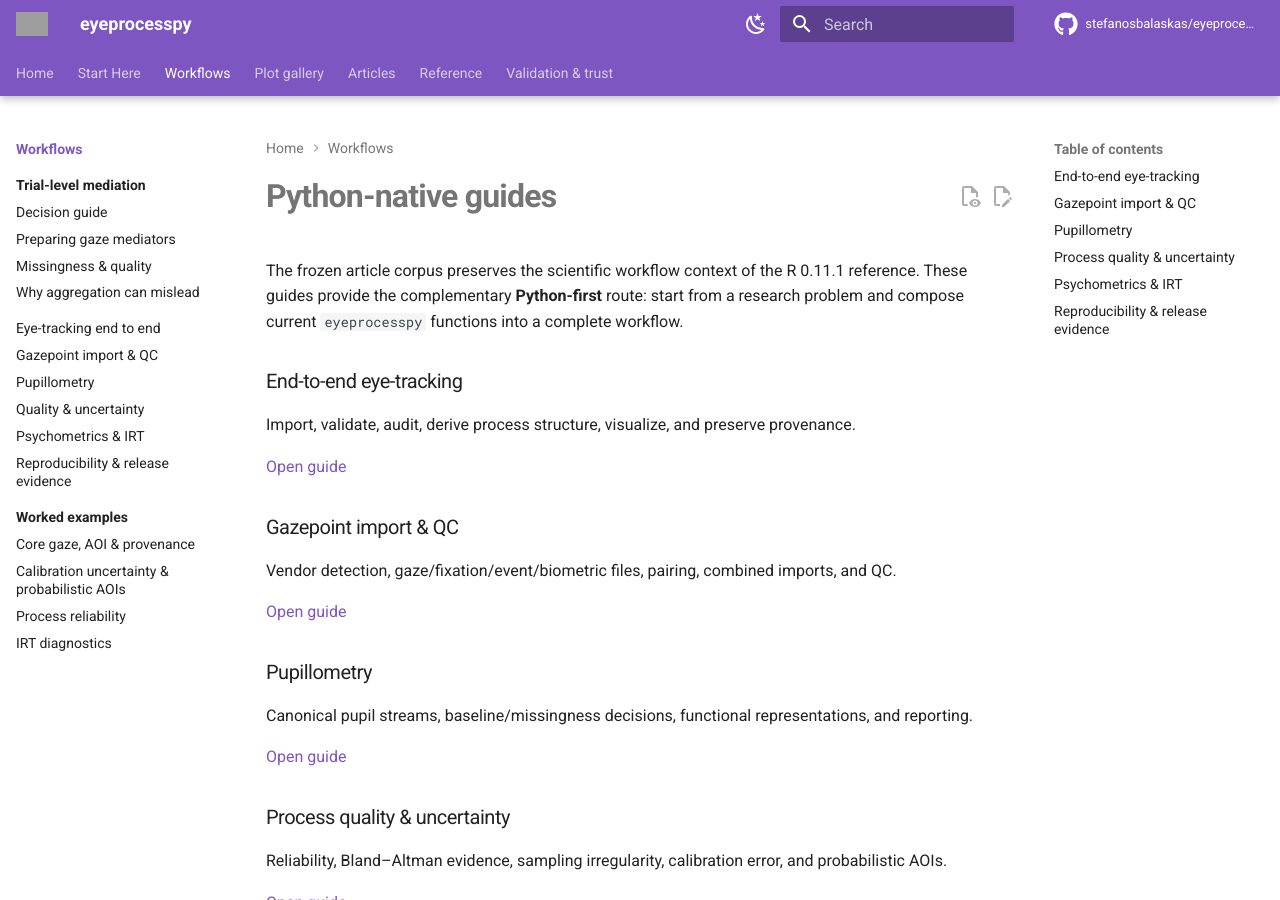
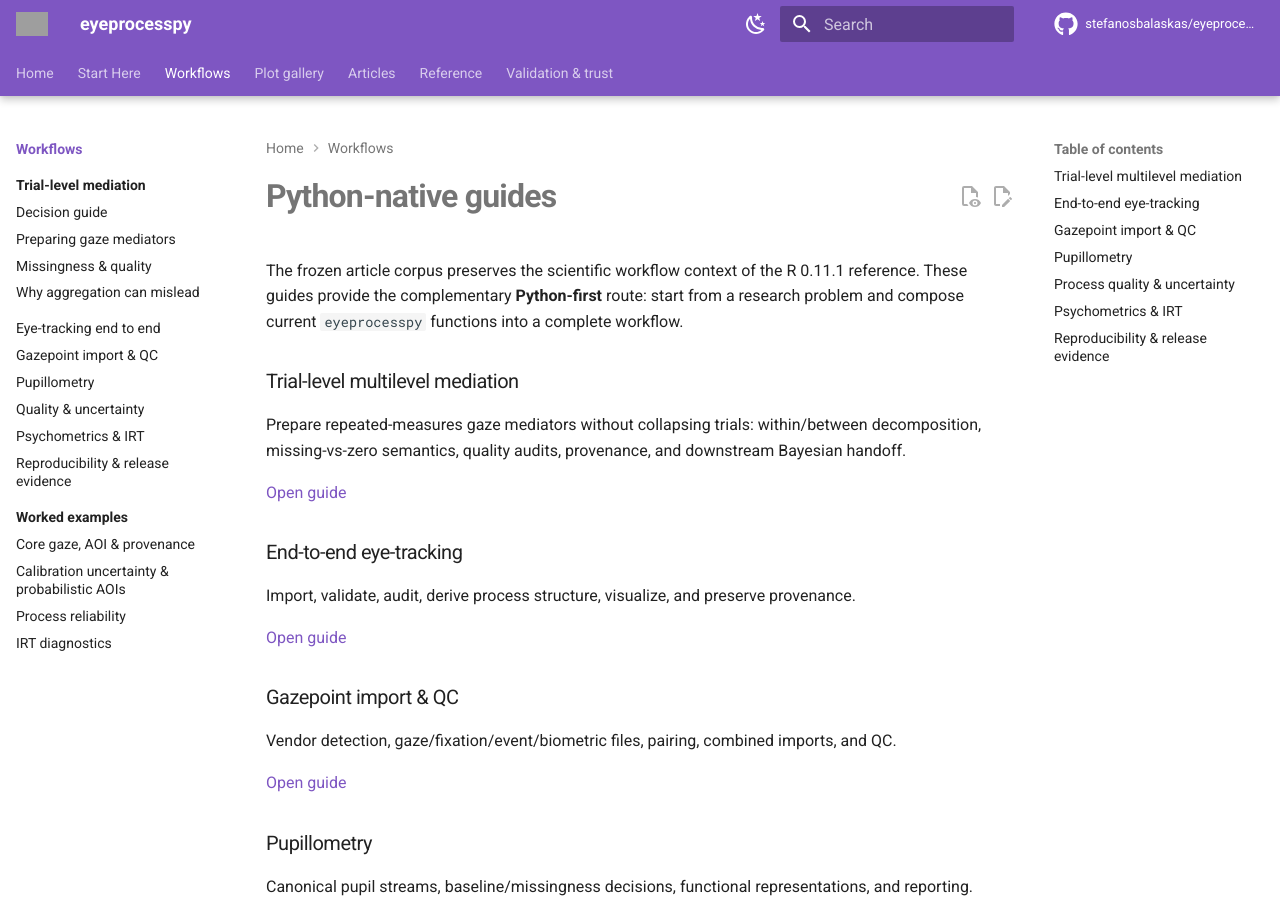
Before and after one commit to stefanosbalaskas/eyeprocesspy, an MkDocs documentation site: the page built from docs/guides/index.md, in a window 1280 px wide and 900 px high. Built offline with MkDocs 1.6.1 and Material for MkDocs 9.7.7, drawn with Linux system fonts in a browser that asks for light colours; comment, search, counter and statistics services are not loaded; grey boxes are pictures that could not be loaded.

Commit message:
docs: add mediation workflow to guide hub

```diff
--- a/docs/guides/index.md
+++ b/docs/guides/index.md
@@ -3,6 +3,14 @@
 The frozen article corpus preserves the scientific workflow context of the R 0.11.1 reference. These guides provide the complementary **Python-first** route: start from a research problem and compose current `eyeprocesspy` functions into a complete workflow.
 
 <div class="ep-grid" markdown>
+<div class="ep-card" markdown>
+
+### Trial-level multilevel mediation
+Prepare repeated-measures gaze mediators without collapsing trials: within/between decomposition, missing-vs-zero semantics, quality audits, provenance, and downstream Bayesian handoff.
+
+[Open guide](multilevel-mediation/index.md)
+
+</div>
 <div class="ep-card" markdown>
 
 ### End-to-end eye-tracking
```
